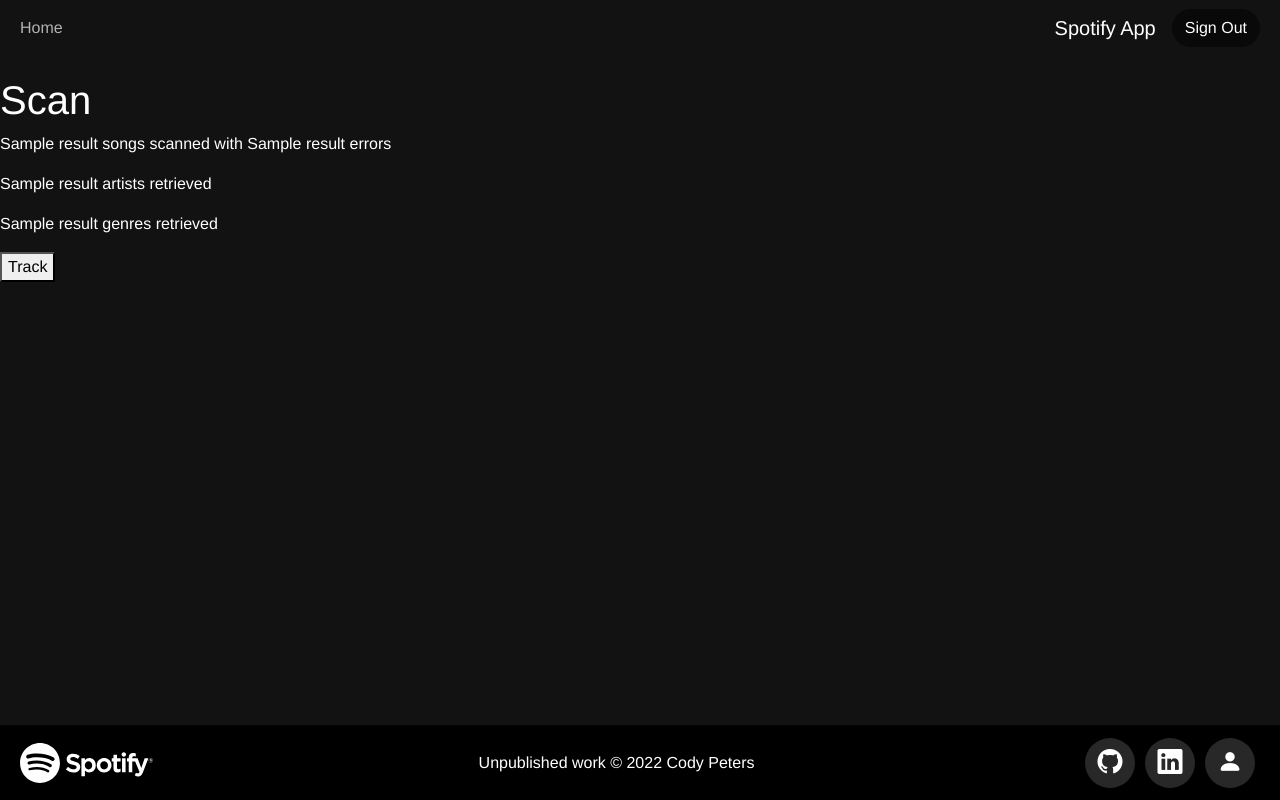
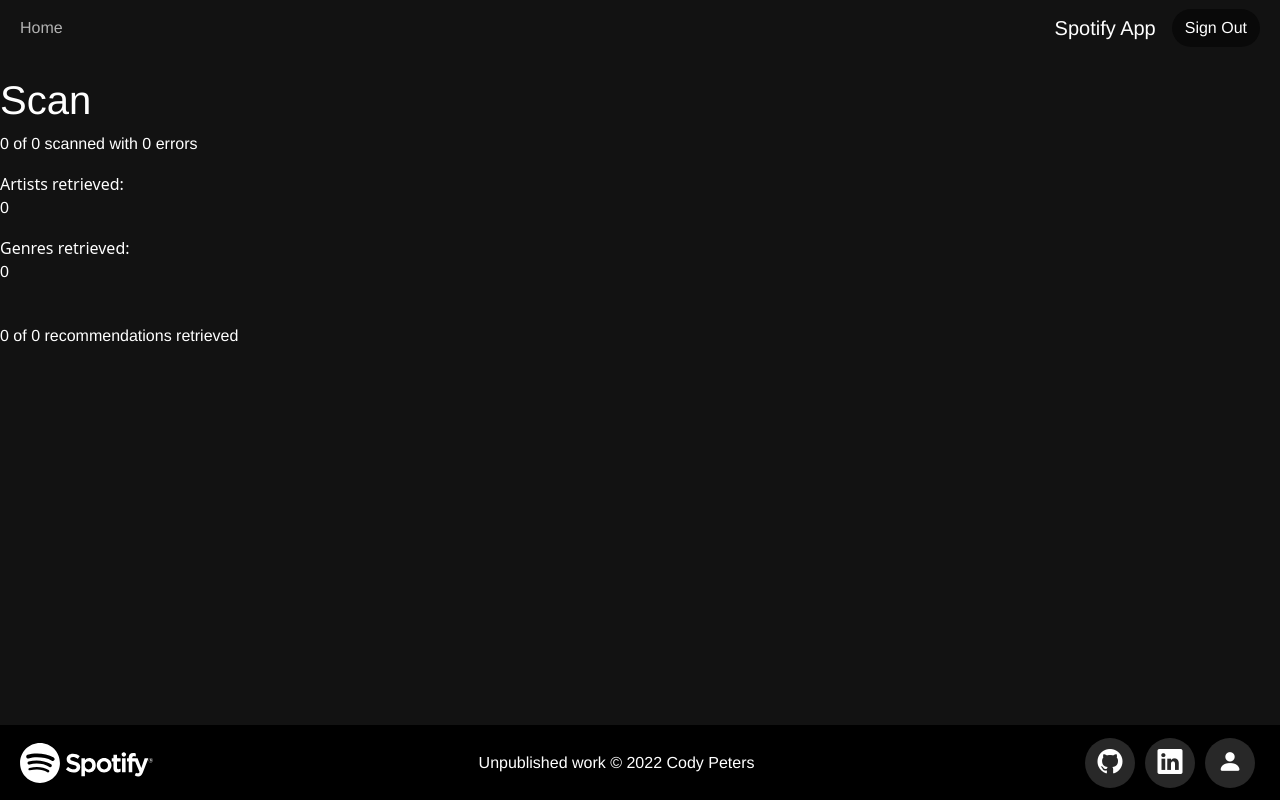
Before and after one commit to cdy-peters/recommendations, a Flask app: template spotify_app/templates/scan.html in a window 1280 px wide. Run offline with Flask 2, Linux system fonts and the light colour scheme; the template is opened without the code that fills it: most values are stand-ins (such as "Sample title", 1, 10 or a date in 2020); parts of the project's set-up code (start-up, migrations or seed data) failed here and were passed over; some libraries are stand-ins or nearby versions.

Commit message:
Flask SocketIO Implemented

```diff
--- a/spotify_app/app.py
+++ b/spotify_app/app.py
@@ -1,19 +1,28 @@
-from datetime import date
-import json
-from django.shortcuts import render
-import spotipy, os, requests, base64, config, six, uuid, time
+import eventlet
+eventlet.monkey_patch(os=False)
+
+import json, spotipy, os, config, uuid
 from spotipy.oauth2 import SpotifyOAuth, SpotifyClientCredentials
 from flask import Flask, render_template, request, redirect, session
 from flask_session import Session
-from numpy import dot, rec
+from numpy import dot
 from numpy.linalg import norm
+from threading import Lock
+from flask_socketio import SocketIO, emit
 
-# Init App
+
 app = Flask(__name__)
 app.config['SECRET_KEY'] = os.urandom(64)
 app.config['SESSION_TYPE'] = 'filesystem'
 app.config['SESSION_FILE_DIR'] = './.flask_session/'
 Session(app)
+
+async_mode = None
+
+app.config['SECRET_KEY'] = 'secret!'
+socketio = SocketIO(app, async_mode=async_mode, manage_session=False, logger=True, engineio_logger=True)
+thread = None
+thread_lock = Lock()
 
 os.environ['SPOTIPY_CLIENT_ID']=config.spotipy_client_id
 os.environ['SPOTIPY_CLIENT_SECRET']=config.spotipy_client_secret
@@ -45,7 +54,6 @@
                                                 show_dialog=True)
     return cache_handler, auth_manager
 
-
 # # Scan Song Functions
 def append_songs(tracks, artists, results):
     for i in results['items']:
@@ -53,6 +61,9 @@
         tracks.append(track_id)
 
         for j in i['track']['artists']:
+            session['retrieved_artists'] += 1
+            emit('retrieved_artists', {'data': session['retrieved_artists']})
+
             if j['id'] not in artists:
                 artists.append(j['id'])
 
@@ -77,6 +88,8 @@
     for i in genres:
         if genres[i] != 1:
             genres_lst.append(i)
+            session['retrieved_genres'] += 1
+            emit('retrieved_genres', {'data': session['retrieved_genres']})
         else:
             break
 
@@ -98,6 +111,8 @@
 
     for i in tracks:
         features = scc.audio_features(i)
+        session['retrieved_songs'] += 1
+        emit('retrieved_songs', {'data': session['retrieved_songs']})
 
         if type(features[0]) is dict:
             average_features['acousticness'] += features[0]['acousticness']
@@ -110,47 +125,26 @@
             average_features['tempo'] += features[0]['tempo']
             average_features['valence'] += features[0]['valence']
         else:
+            session['song_error_counter'] += 1
+            emit('failed_scans', {'data': session['song_error_counter']})
             song_error_count += 1
 
     return average_features, song_error_count
-
-def scan_liked():
-    cache_handler, auth_manager = cache_auth()
-    sp = spotipy.Spotify(auth_manager=auth_manager)
-
-    # Get liked details
-    results = sp.current_user_saved_tracks(limit=10)
-    playlist = ['liked songs', '../static/images/liked_songs_cover.png', 'Liked Songs', results['total']]
-
-    session['playlist'] = playlist
-
-    # Get songs and artists of liked songs
-    results = sp.current_user_saved_tracks(limit=20)
-    tracks, artists = append_songs([], [], results)
-
-    # Get genres of artists
-    genres = artist_genres(artists)
-
-    # Get average feature values
-    average_features, song_error_count = collate_features(tracks)
-    for i in average_features:
-        average_features[i] = round(average_features[i] / (len(tracks) - song_error_count), 5)
-
-    session['tracks'] = tracks
-    session['artists'] = artists
-    session['genres'] = genres
-    session['average_features'] = average_features
-    session['song_error_count'] = song_error_count
-
 
 def scan_playlist(id):
     cache_handler, auth_manager = cache_auth()
     sp = spotipy.Spotify(auth_manager=auth_manager)
 
+    session['retrieved_songs'] = 0
+    session['retrieved_artists'] = 0
+    session['retrieved_genres'] = 0
+    session['song_error_counter'] = 0
+
     if id == 'liked songs':
         # Get liked details
         results = sp.current_user_saved_tracks(limit=10)
         playlist = ['liked songs', '../static/images/liked_songs_cover.png', 'Liked Songs', results['total']]
+        emit('total_songs', {'data': results['total']})
 
         session['playlist'] = playlist
 
@@ -162,6 +156,7 @@
         # Get playlist details
         results = sp.playlist(id)
         playlist = [id, results['images'][0]['url'], results['name'], results['tracks']['total']]
+        emit('total_songs', {'data': results['tracks']['total']})
 
         session['playlist'] = playlist
 
@@ -186,11 +181,30 @@
     session['average_features'] = average_features
     session['song_error_count'] = song_error_count
 
+# Recommendations
+def recommendations():
+    tracks = session['tracks']
+    genres = session['genres']
+    artists = session['artists']
+    average_features = session['average_features']
+
+    recommendations = get_recommendations(tracks, genres)
+    recommendations = recommendations_features(recommendations)
+    recommendations = recommendations_similarity(recommendations, average_features)
+    session['recommendations'] = recommendations
+
+    results = [
+            len(tracks),
+            len(artists),
+            len(genres),
+            session['song_error_count']
+        ]
 
 # Recommended Song Functions
 def get_recommendations(tracks, genres):
     recommendations = []
     recommended_ids = []
+    session['recommendations_counter'] = 0
 
     while len(recommended_ids) < len(tracks):
         for i in tracks:
@@ -205,17 +219,19 @@
                 if id not in tracks:
                     recommended_artists = []
                     for j in track['artists']:
-                        # Check for duplicate genres
-                        recommended_genres = scc.artist(j['id'])
-                        recommended_set = set(recommended_genres['genres'])
-                        given_set = set(genres)
-                        if (recommended_set & given_set):
-                            recommended_artists.append({
-                                'id': j['id'],
-                                'name': j['name']
-                            })
-
-                            if id not in recommended_ids:
+                        # Check if track has been added already
+                        if id not in recommended_ids:
+                            # Check for duplicate genres
+                            recommended_genres = scc.artist(j['id'])
+                            recommended_set = set(recommended_genres['genres'])
+                            given_set = set(genres)
+                            if (recommended_set & given_set):
+                                # Add artist to recommended artists
+                                recommended_artists.append({
+                                    'id': j['id'],
+                                    'name': j['name']
+                                })
+                                # Add song to recommendations
                                 recommended_ids.append(id)
                                 recommendations.append({
                                     'id': id,
@@ -224,6 +240,9 @@
                                     'artists': recommended_artists,
                                     'preview': track['preview_url']
                                 })
+
+                                session['recommendations_counter'] += 1
+                                emit('recommended', {'data': session['recommendations_counter']})
             except:
                 print(i, 'no results')
 
@@ -330,49 +349,20 @@
 
     if request.method == 'POST':
         id = request.form['scan_btn']
+        return render_template('scan.html', async_mode=socketio.async_mode, id=id)
 
-        print(id)
+    return redirect('/')
 
-        scan_playlist(id)
-
-        results = [
+@app.route('/recommend')
+def recommend():
+    results = [
             len(session['tracks']),
             len(session['artists']),
             len(session['genres']),
             session['song_error_count']
         ]
+    return render_template('recommend.html', recommendations=session['recommendations'], playlist=session['playlist'], results=results, average_features=session['average_features'])
 
-        return render_template('scan.html', results=results)
-
-    return redirect('/')
-
-@app.route('/recommend', methods=['GET', 'POST'])
-def recommend():
-    cache_handler, auth_manager = cache_auth()
-    if not auth_manager.validate_token(cache_handler.get_cached_token()):
-        return redirect('/')
-
-    if request.method == 'POST':
-        tracks = session['tracks']
-        genres = session['genres']
-        artists = session['artists']
-        average_features = session['average_features']
-
-        recommendations = get_recommendations(tracks, genres)
-        recommendations = recommendations_features(recommendations)
-        recommendations = recommendations_similarity(recommendations, average_features)
-
-
-        results = [
-                len(tracks),
-                len(artists),
-                len(genres),
-                session['song_error_count']
-            ]
-
-        return render_template('recommend.html', recommendations=recommendations, playlist=session['playlist'], results=results, average_features=session['average_features'])
-
-    return redirect('/')
 
 @app.route('/addToPlaylist', methods=['GET', 'POST'])
 def addToPlaylist():
@@ -395,3 +385,19 @@
         return 'success'
 
     return redirect('/')
+
+
+@socketio.event
+def my_event(message):
+    id = message['data']
+
+    scan_playlist(id)
+    recommendations()
+
+    emit('redirect', {'url': '/recommend'})
+
+
+
+
+if __name__ == '__main__':
+    socketio.run(app)
--- a/spotify_app/templates/scan.html
+++ b/spotify_app/templates/scan.html
@@ -1,13 +1,69 @@
 {% extends 'layout.html' %}
+
 
 {% block content %}
 <h1>Scan</h1>
-<p>{{ results[0] }} songs scanned with {{ results[3] }} errors</p>
-<p>{{ results[1] }} artists retrieved</p>
-<p>{{ results[2] }} genres retrieved</p>
 
-<form action="/recommend" method="POST">
-    <button name="type" value="track">Track</button>
-</form>
 
+
+<p><span id="retrieved_songs">0</span> of <span id="total_songs">0</span> scanned with <span id="failed_scans">0</span> errors</p>
+Artists retrieved: <p id="retrieved_artists">0</p>
+Genres retrieved: <p id="retrieved_genres">0</p>
+<br>
+<p><span id="recommended">0</span> of <span id="total_songs2">0</span> recommendations retrieved</p>
+
+
+<script src="https://cdnjs.cloudflare.com/ajax/libs/jquery/3.5.1/jquery.min.js" integrity="sha512-bLT0Qm9VnAYZDflyKcBaQ2gg0hSYNQrJ8RilYldYQ1FxQYoCLtUjuuRuZo+fjqhx/qtq/1itJ0C2ejDxltZVFg==" crossorigin="anonymous"></script>
+<script src="https://cdnjs.cloudflare.com/ajax/libs/socket.io/3.0.4/socket.io.js" integrity="sha512-aMGMvNYu8Ue4G+fHa359jcPb1u+ytAF+P2SCb+PxrjCdO3n3ZTxJ30zuH39rimUggmTwmh2u7wvQsDTHESnmfQ==" crossorigin="anonymous"></script>
+<script type="text/javascript" charset="utf-8">
+    $(document).ready(function() {
+        var socket = io()
+
+        socket.on('connect', function() {
+            socket.emit('my_event', {data: '{{ id }}'});
+        });
+
+        socket.on('total_songs', function(msg, cb) {
+            $('#total_songs').text(msg.data).html();
+            $('#total_songs2').text(msg.data).html();
+            if (cb)
+                cb();
+        });
+
+        socket.on('retrieved_songs', function(msg, cb) {
+            $('#retrieved_songs').text(msg.data).html();
+            if (cb)
+                cb();
+        });
+
+        socket.on('failed_scans', function(msg, cb) {
+            $('#failed_scans').text(msg.data).html();
+            if (cb)
+                cb();
+        });
+
+        socket.on('retrieved_artists', function(msg, cb) {
+            $('#retrieved_artists').text(msg.data).html();
+            if (cb)
+                cb();
+        });
+
+        socket.on('retrieved_genres', function(msg, cb) {
+            $('#retrieved_genres').text(msg.data).html();
+            if (cb)
+                cb();
+        });
+
+        // Recommend
+        socket.on('recommended', function(msg, cb) {
+            $('#recommended').text(msg.data).html();
+            if (cb)
+                cb();
+        });
+
+        socket.on('redirect', function(data) {
+            window.location = data.url
+        })
+    })
+</script>
 {% endblock %}
```
